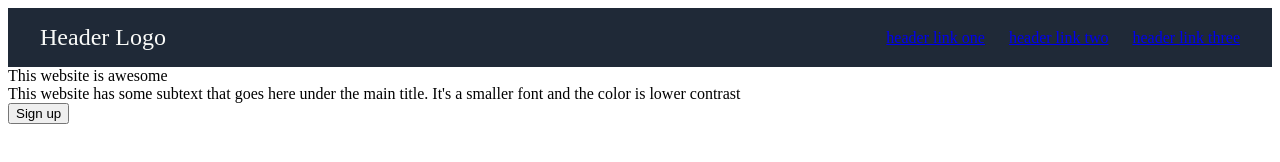
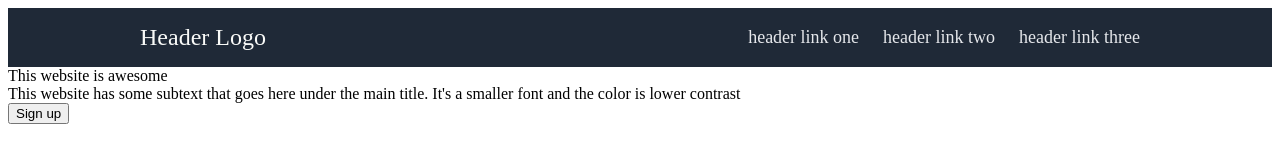
Before and after one commit to Azevedo1993/landing-page, a plain HTML site: page index.html in a window 1280 px wide. Drawn offline with Linux system fonts and the light colour scheme.

Commit message:
Header 2

```diff
--- a/index.html
+++ b/index.html
@@ -9,7 +9,7 @@
 <body>
     <header>
         <div class="header-content">
-            <ul class="left-link">
+            <ul class="left-links">
                 <li>Header Logo</li>
             </ul>
             <ul class="right-links">
--- a/styles.css
+++ b/styles.css
@@ -11,9 +11,14 @@ header {
     padding: 0;
 }
 
-.left-link {
+.left-links {
     font-size: 24px;
     color: #f9faf8;
+    padding-left: 100px;
+}
+
+.right-links {
+    padding-right: 100px;
 }
 
 
@@ -27,5 +32,7 @@ ul {
 }
 
 a {
-    text-decoration-style: none;
+    text-decoration: none;
+    font-size: 18px;
+    color: #E5E7EB;
 }
```
